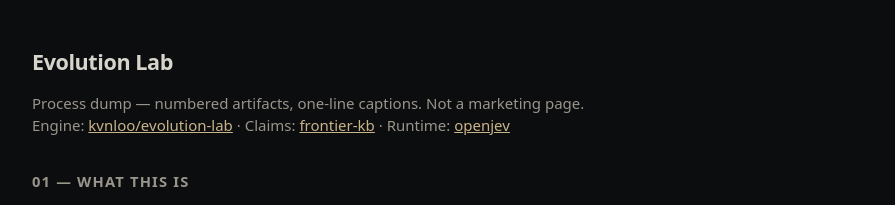
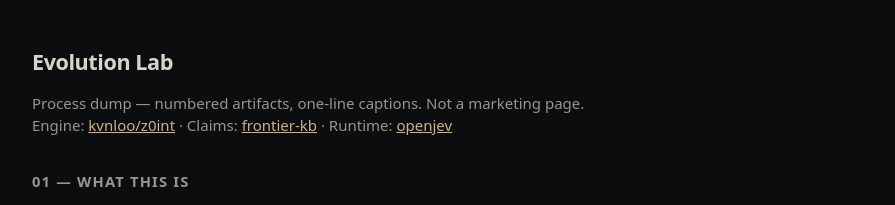
Before and after one commit to kvnloo/evolution-lab, a plain HTML site: page docs/index.html in a window 1280 px wide. Shown: the top 205 px of the page, without its empty margins (192-1087 px from the left). Drawn offline with Linux system fonts and the light colour scheme.

Commit message:
chore: repo renamed to kvnloo/z0int
GitHub rename; Python package remains evolution_lab. Pages URL is
https://kvnloo.github.io/z0int/

```diff
--- a/docs/index.html
+++ b/docs/index.html
@@ -28,7 +28,7 @@
 <header>
   <h1>Evolution Lab</h1>
   <p>Process dump — numbered artifacts, one-line captions. Not a marketing page.<br />
-  Engine: <a href="https://github.com/kvnloo/evolution-lab">kvnloo/evolution-lab</a> ·
+  Engine: <a href="https://github.com/kvnloo/z0int">kvnloo/z0int</a> ·
   Claims: <a href="https://github.com/kvnloo/frontier-kb">frontier-kb</a> ·
   Runtime: <a href="https://github.com/kvnloo/openjev">openjev</a></p>
 </header>
@@ -99,6 +99,6 @@
 python -m evolution_lab recovery '{"action":"status"}'
 </pre>
 
-<p class="note">Maintainer roadmap stays <a href="https://github.com/kvnloo/evolution-lab/blob/nightly/ROADMAP.md">ROADMAP.md</a>. Workers do not rewrite it.</p>
+<p class="note">Maintainer roadmap stays <a href="https://github.com/kvnloo/z0int/blob/nightly/ROADMAP.md">ROADMAP.md</a>. Workers do not rewrite it.</p>
 </body>
 </html>
```
Also changed, not shown: 6 other files.
